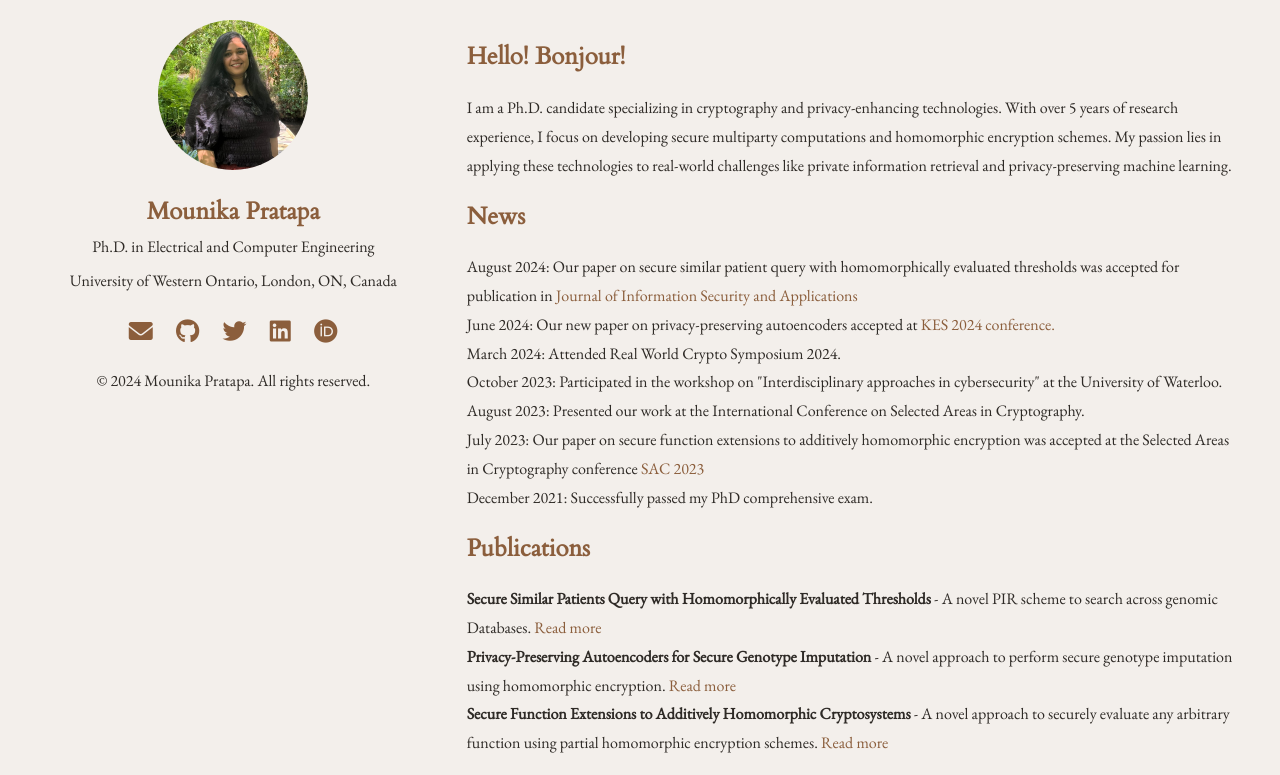
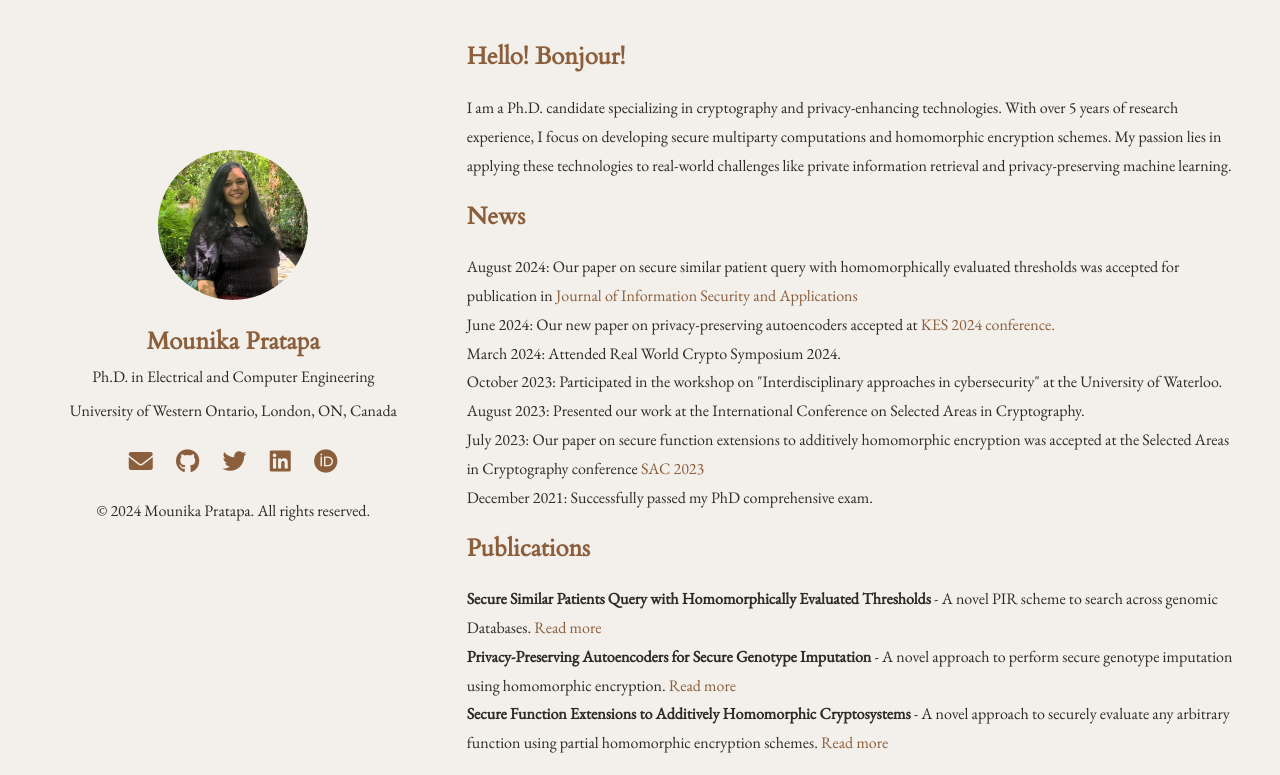
Before and after one commit to mounikapratapa/mounikapratapa.github.io, a plain HTML site: page index.html in a window 1280 px wide. Shown: the top 775 px of the page. Drawn offline with nearby package versions, Linux system fonts and the light colour scheme.

Commit message:
layout changes

```diff
--- a/index.html
+++ b/index.html
@@ -30,7 +30,7 @@
             /*border-right: 1px solid #8b5e3c; /* Line between columns */
             text-align: center;
             position: sticky;
-            top: 20px; /* Adjust as needed for top spacing */
+            top: 150px; /* Adjust as needed for top spacing */
             height: fit-content;
         }
         .profile-photo {
```
